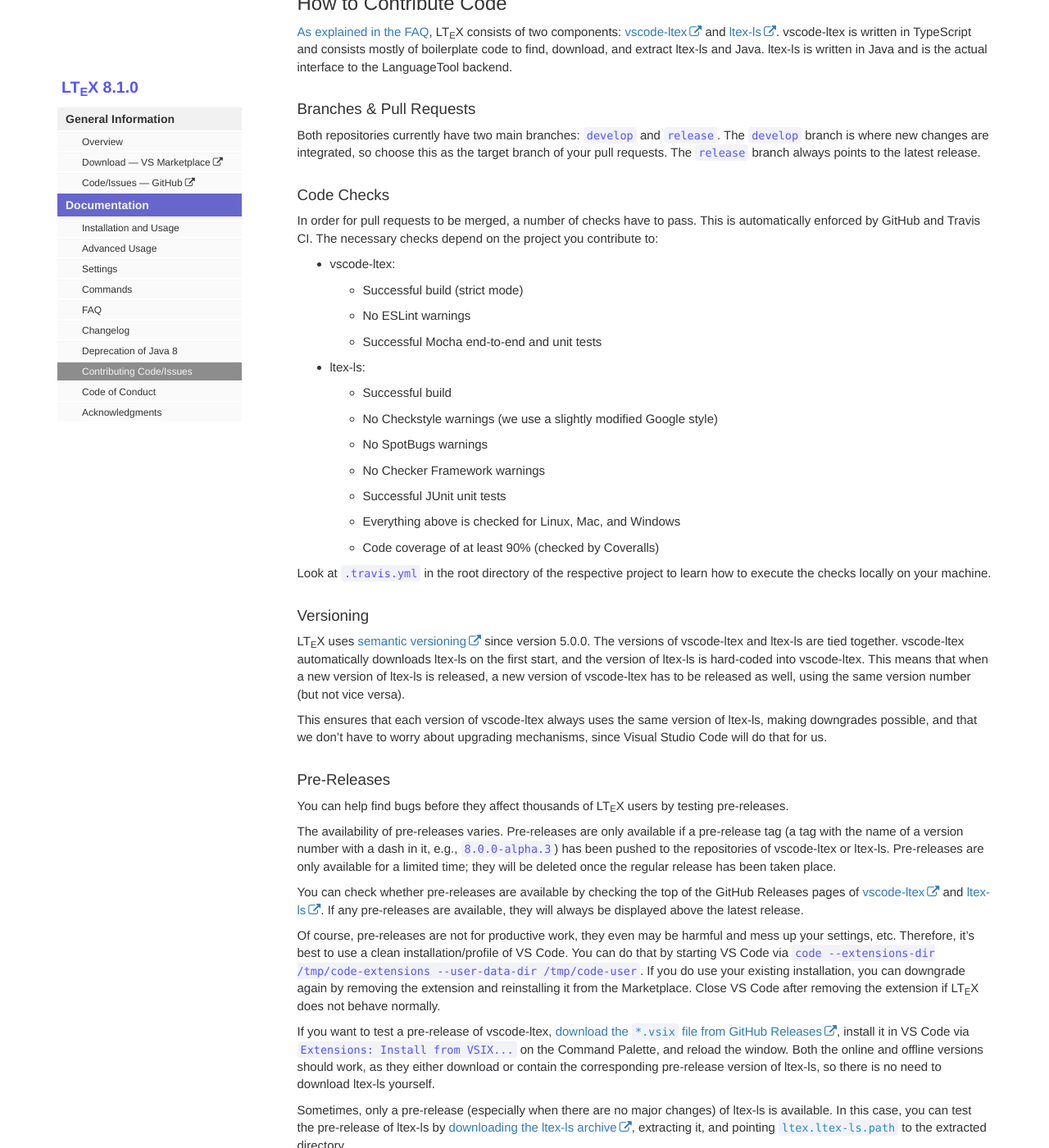
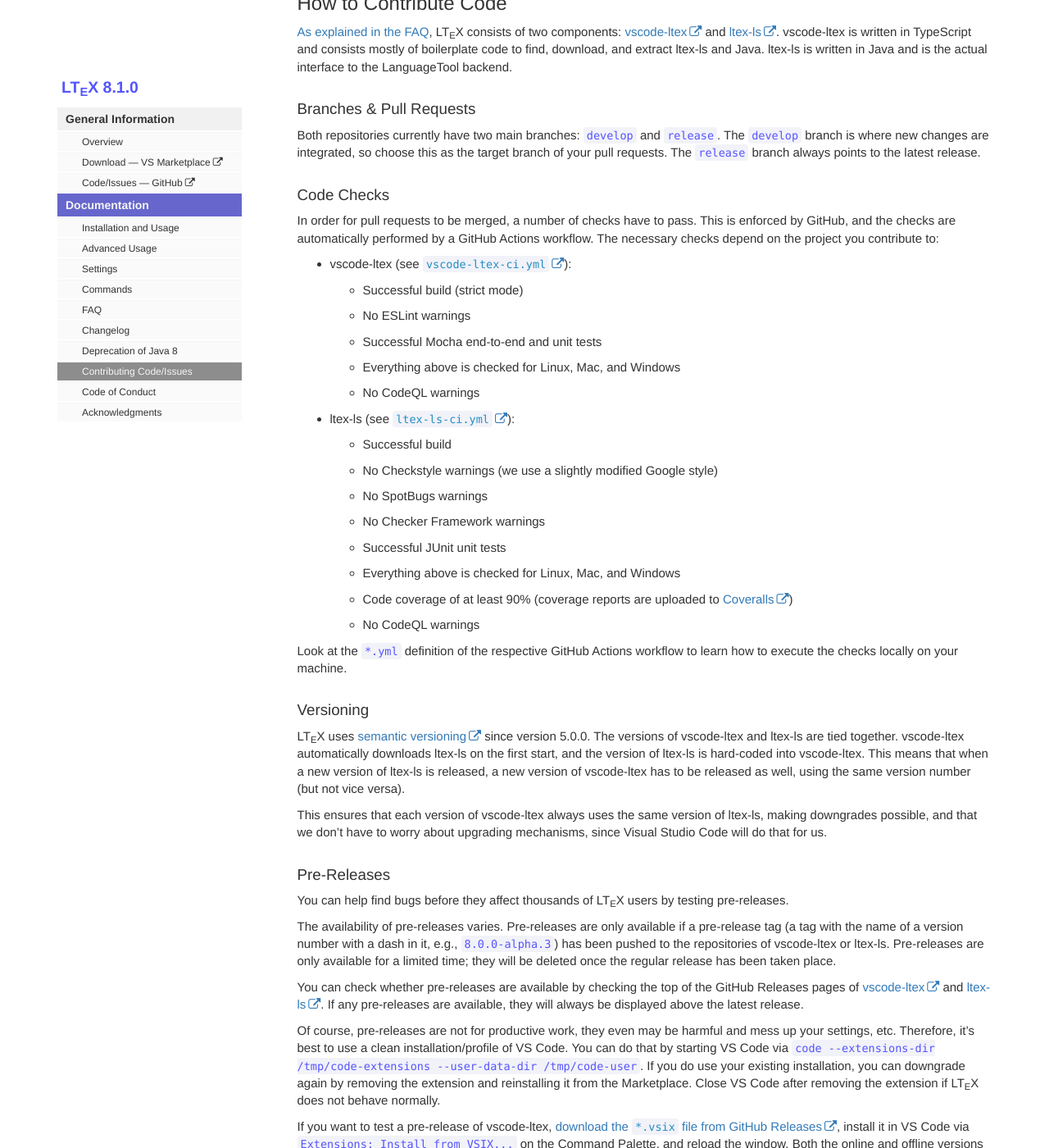
Before and after one commit to valentjn/vscode-ltex, a Jekyll site: the page built from pages/docs/contributing-code-issues.md, in a window 1280 px wide and 1400 px high, scrolled down 1669 px. Shown: the whole window at 82% size. Built offline with Jekyll 4.4.1, drawn with Linux system fonts in a browser that asks for light colours; some of the changed text lies outside the part shown.

Commit message:
Migrate from Travis CI to GitHub Actions

```diff
--- a/pages/docs/contributing-code-issues.md
+++ b/pages/docs/contributing-code-issues.md
@@ -63,22 +63,25 @@
 
 ### Code Checks
 
-In order for pull requests to be merged, a number of checks have to pass. This is automatically enforced by GitHub and Travis CI. The necessary checks depend on the project you contribute to:
+In order for pull requests to be merged, a number of checks have to pass. This is enforced by GitHub, and the checks are automatically performed by a GitHub Actions workflow. The necessary checks depend on the project you contribute to:
 
-- vscode-ltex:
+- vscode-ltex (see [`vscode-ltex-ci.yml`](https://github.com/valentjn/vscode-ltex/blob/develop/.github/workflows/vscode-ltex-ci.yml)):
   - Successful build (strict mode)
   - No ESLint warnings
   - Successful Mocha end-to-end and unit tests
-- ltex-ls:
+  - Everything above is checked for Linux, Mac, and Windows
+  - No CodeQL warnings
+- ltex-ls (see [`ltex-ls-ci.yml`](https://github.com/valentjn/ltex-ls/blob/develop/.github/workflows/ltex-ls-ci.yml)):
   - Successful build
   - No Checkstyle warnings (we use a slightly modified Google style)
   - No SpotBugs warnings
   - No Checker Framework warnings
   - Successful JUnit unit tests
   - Everything above is checked for Linux, Mac, and Windows
-  - Code coverage of at least 90% (checked by Coveralls)
+  - Code coverage of at least 90% (coverage reports are uploaded to [Coveralls](https://coveralls.io/github/valentjn/ltex-ls))
+  - No CodeQL warnings
 
-Look at `.travis.yml` in the root directory of the respective project to learn how to execute the checks locally on your machine.
+Look at the `*.yml` definition of the respective GitHub Actions workflow to learn how to execute the checks locally on your machine.
 
 ### Versioning
 
@@ -106,7 +109,7 @@
 
 In addition, there is the possibility to work on the [documentation](https://valentjn.github.io/vscode-ltex). It's using GitHub Pages, Jekyll, and Markdown, and a bunch of Python scripts copies information over from the main repository.
 
-Analogously to the actual extension, there are two branches, which are stored in the [repository of vscode-ltex](https://github.com/valentjn/vscode-ltex): `gh-pages-develop` and `gh-pages-release`. Improvements go to `gh-pages-develop`, while `gh-pages-release` reflects the documentation for the latest release. Pushes to `gh-pages-release` will trigger Travis CI: It will hard-reset the actual `gh-pages` branch used for generating the site to `gh-pages-release`, and add a commit for updating the usage statistics on the homepage. To keep the statistics up-to-date, a cron job triggers this process once a day.
+Analogously to the actual extension, there are two branches, which are stored in the [repository of vscode-ltex](https://github.com/valentjn/vscode-ltex): `gh-pages-develop` and `gh-pages-release`. Improvements go to `gh-pages-develop`, while `gh-pages-release` reflects the documentation for the latest release. Pushes to `gh-pages-release` will trigger a GitHub Actions workflow: It will hard-reset the actual `gh-pages` branch used for generating the site to `gh-pages-release`, and add a commit for updating the usage statistics on the homepage. To keep the statistics up-to-date, a cron job triggers this process once a day.
 
 At the bottom of each page, you'll find an “Edit me” button that takes you directly to the corresponding Markdown document in the GitHub repo. However, note that some pages are automatically generated. Changes in the Markdown documents linked by the “Edit me” buttons on these pages would be overwritten by the Python scripts. Therefore, if you want to edit one of these pages, please edit the source(s) instead:
 
--- a/tools/pushPlottedStats.py
+++ b/tools/pushPlottedStats.py
@@ -39,7 +39,6 @@
   run(commitCmd)
   run(["git", "status"])
 
-  run(["git", "remote", "set-url", "origin", "git@github.com:valentjn/vscode-ltex"])
   run(["git", "push", "-f", "origin", "gh-pages"])
 
 
```
Also changed, not shown: pages/index.md (+2 -2 lines), .github/workflows/gh-pages-ci.yml (added), .github/workflows/update-gh-pages.yml (added), .travis.yml (deleted), 2 other files.
